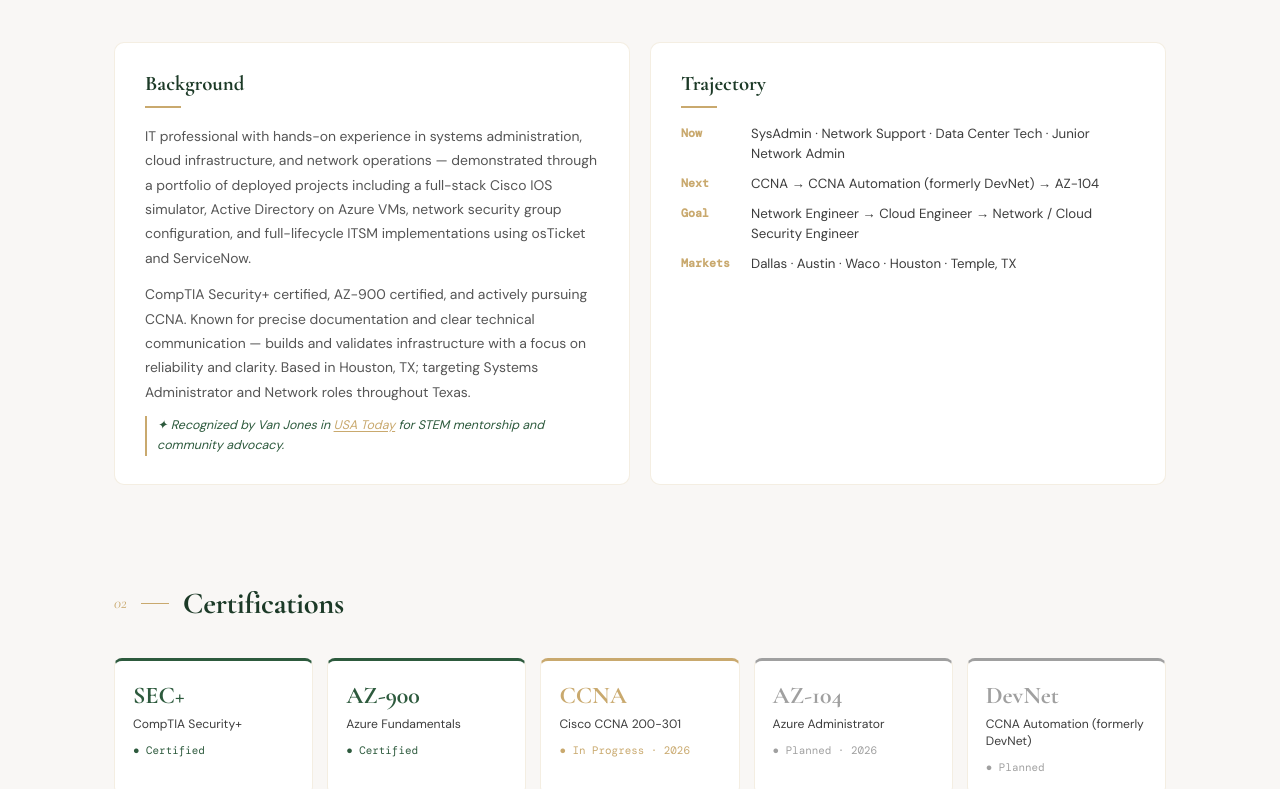
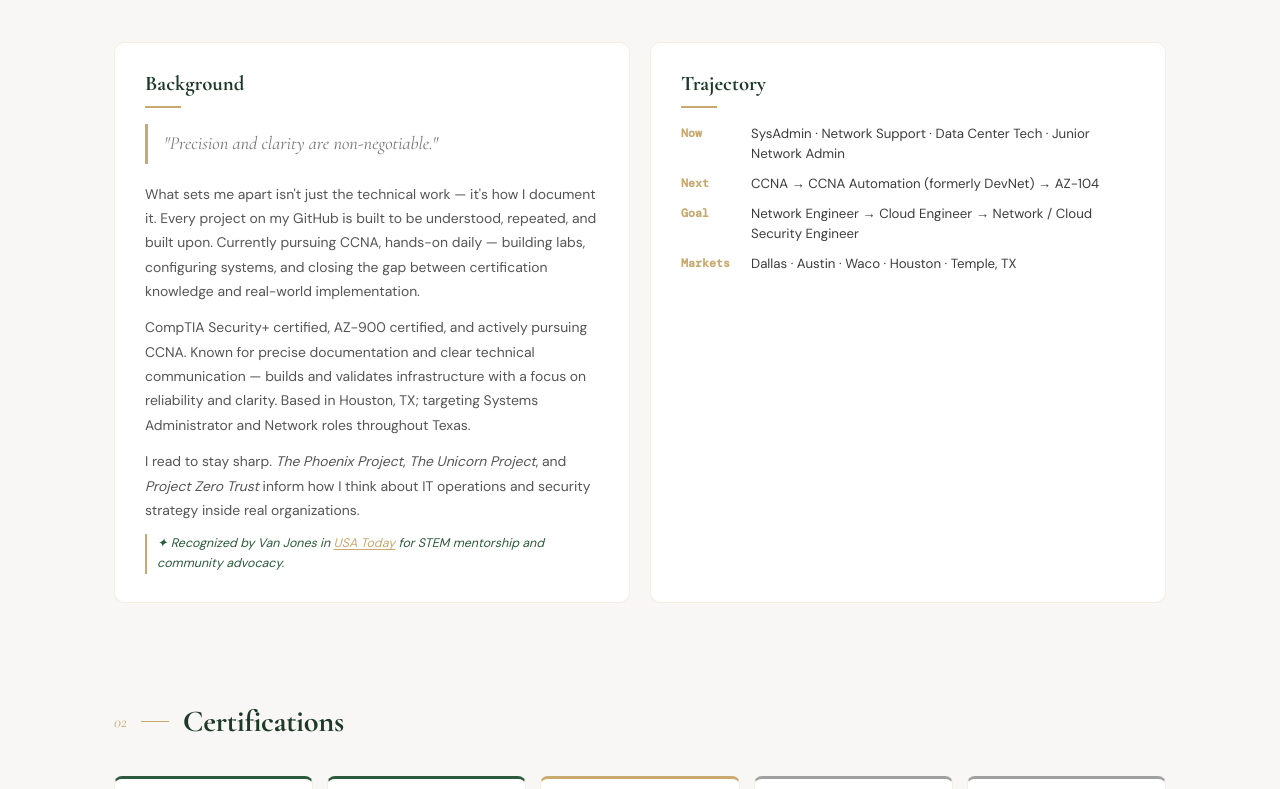
Before and after one commit to cornerstonian/big-net-cloud-sec-portfolio, a React (Vite) app: page / in a window 1280 px wide. Shown: the part 911-1700 px from the top of the page. Built offline with nearby package versions, Linux system fonts and the light colour scheme.

Commit message:
migrate best copy from older site, add homelab photo

```diff
--- a/src/App.jsx
+++ b/src/App.jsx
@@ -92,6 +92,8 @@ const PROJECTS = [
     status: "Active",
     statusColor: "#2d5a3d",
     desc: "Built an isolated practice network using a consumer router as a WAN buffer, simulating a real-world edge topology for safe lab segmentation. Configured a DHCP WAN interface on a Cisco 2600 router, verified end-to-end internet connectivity, and staged infrastructure for SSH remote management and switch integration.",
+    img: "/homelab.png",
+    imgAlt: "CCNA Physical Homelab — Cisco 2600, Catalyst switch, Raspberry Pi",
   },
   {
     name: "Active Directory — On-Premises Simulation in Azure",
@@ -274,8 +276,10 @@ export default function Portfolio() {
               <div className="lc-card">
                 <h3 className="lc-card-head">Background</h3>
                 <div className="lc-gold-rule" />
-                <p className="lc-card-text">IT professional with hands-on experience in systems administration, cloud infrastructure, and network operations — demonstrated through a portfolio of deployed projects including a full-stack Cisco IOS simulator, Active Directory on Azure VMs, network security group configuration, and full-lifecycle ITSM implementations using osTicket and ServiceNow.</p>
+                <blockquote className="lc-pullquote">"Precision and clarity are non-negotiable."</blockquote>
+                <p className="lc-card-text">What sets me apart isn't just the technical work — it's how I document it. Every project on my GitHub is built to be understood, repeated, and built upon. Currently pursuing CCNA, hands-on daily — building labs, configuring systems, and closing the gap between certification knowledge and real-world implementation.</p>
                 <p className="lc-card-text">CompTIA Security+ certified, AZ-900 certified, and actively pursuing CCNA. Known for precise documentation and clear technical communication — builds and validates infrastructure with a focus on reliability and clarity. Based in Houston, TX; targeting Systems Administrator and Network roles throughout Texas.</p>
+                <p className="lc-card-text">I read to stay sharp. <em>The Phoenix Project</em>, <em>The Unicorn Project</em>, and <em>Project Zero Trust</em> inform how I think about IT operations and security strategy inside real organizations.</p>
                 <p className="lc-van-jones">✦ Recognized by Van Jones in <a href="https://www.usatoday.com/story/tech/columnist/2014/11/26/van-jones-yeswecode-silicon-valley-diversity-nyc-web-development-project/70103542/" target="_blank" rel="noreferrer" className="lc-van-jones-link"><em>USA Today</em></a> for STEM mentorship and community advocacy.</p>
               </div>
               <div className="lc-card">
@@ -333,6 +337,7 @@ export default function Portfolio() {
                     <div className="lc-proj-body">
                       <div className="lc-gold-rule" />
                       <p className="lc-card-text">{p.desc}</p>
+                      {p.img && <img src={p.img} alt={p.imgAlt} style={{ width: "100%", borderRadius: "8px", marginTop: "12px", display: "block" }} />}
                       <div className="lc-proj-links">
                         {p.url && <a href={p.url} target="_blank" rel="noreferrer" className="lc-proj-link-btn">Live Site →</a>}
                         {p.github && <a href={p.github} target="_blank" rel="noreferrer" className="lc-proj-link-outline">GitHub →</a>}
@@ -395,7 +400,7 @@ export default function Portfolio() {
             <SectionHead num="05" title="Contact" />
             <div className="lc-contact-wrap">
               <div className="lc-card">
-                <h3 className="lc-card-head">Let's Connect</h3>
+                <h3 className="lc-card-head">Let's Build Something Reliable</h3>
                 <div className="lc-gold-rule" />
                 <p className="lc-card-text">Actively targeting Systems Administrator and Network roles throughout Texas. Open to remote and hybrid arrangements. If you're building a team or know of a strong fit, reach out.</p>
                 <div className="lc-contact-rows">
@@ -543,6 +548,7 @@ const GLOBAL = `
   .lc-van-jones { font-size: 0.78rem; color: #2d5a3d; font-style: italic; border-left: 2px solid #c9a96e; padding-left: 10px; margin-top: 4px; line-height: 1.6; }
   .lc-van-jones-link { color: #c9a96e; text-decoration: underline; text-underline-offset: 2px; }
   .lc-card-text { font-size: 0.87rem; line-height: 1.75; color: #555; margin-bottom: 12px; }
+  .lc-pullquote { font-family: 'Cormorant Garamond', serif; font-style: italic; font-size: 1.15rem; color: #777; border-left: 3px solid #c9a96e; padding: 6px 0 6px 16px; margin: 0 0 18px 0; line-height: 1.5; }
   .lc-traj-row { display: flex; gap: 12px; margin-bottom: 10px; font-size: 0.83rem; }
   .lc-traj-label { color: #c9a96e; font-weight: 600; width: 58px; flex-shrink: 0; font-family: 'DM Mono', monospace; font-size: 0.73rem; padding-top: 1px; }
   .lc-traj-val { color: #3d3d3d; line-height: 1.5; }
```
Also changed, not shown: public/homelab.png (added).
